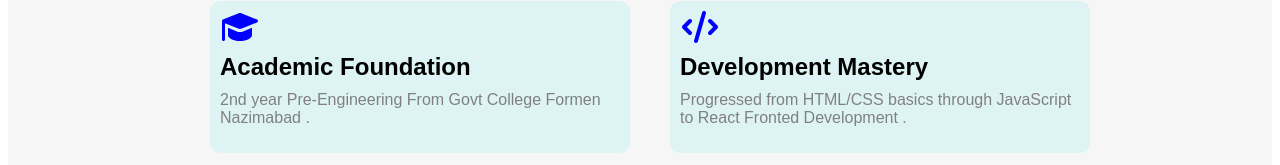
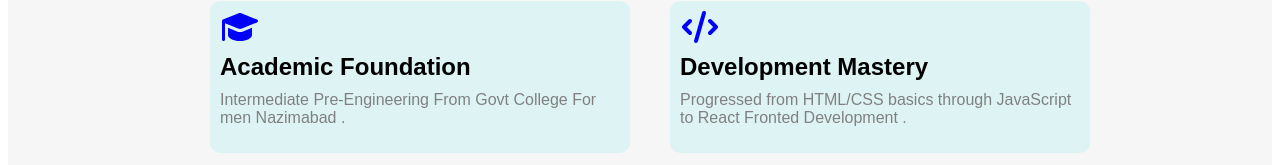
Before and after one commit to Shoaib-Khan90/Portfolio-with-react, a React (Vite) app in the folder PORTFOLIO/: page /about in a window 1280 px wide. Shown: the part 787-952 px from the top of the page. Built offline with nearby package versions, Linux system fonts and the light colour scheme; a web font is replaced by a local one.

Commit message:
updated changes

```diff
--- a/PORTFOLIO/src/Pages/About.jsx
+++ b/PORTFOLIO/src/Pages/About.jsx
@@ -27,7 +27,7 @@ const About = () => {
       <div className='Academic'>
       <FontAwesomeIcon className='icon' icon={faGraduationCap} size="2x" />
       <h2>Academic Foundation</h2>
-      <p>2nd year Pre-Engineering From Govt College Formen Nazimabad .</p>
+      <p>Intermediate Pre-Engineering From Govt College For men Nazimabad .</p>
       </div>
 
         <div className='Academic'>
```
